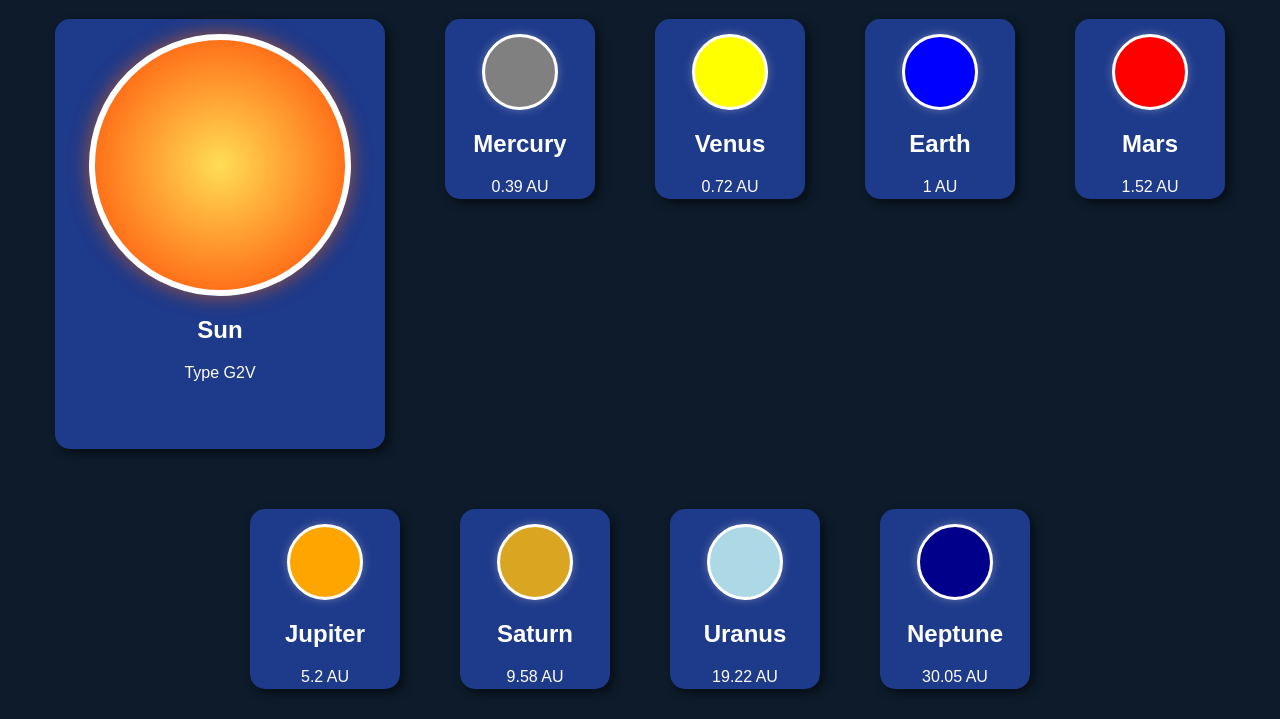
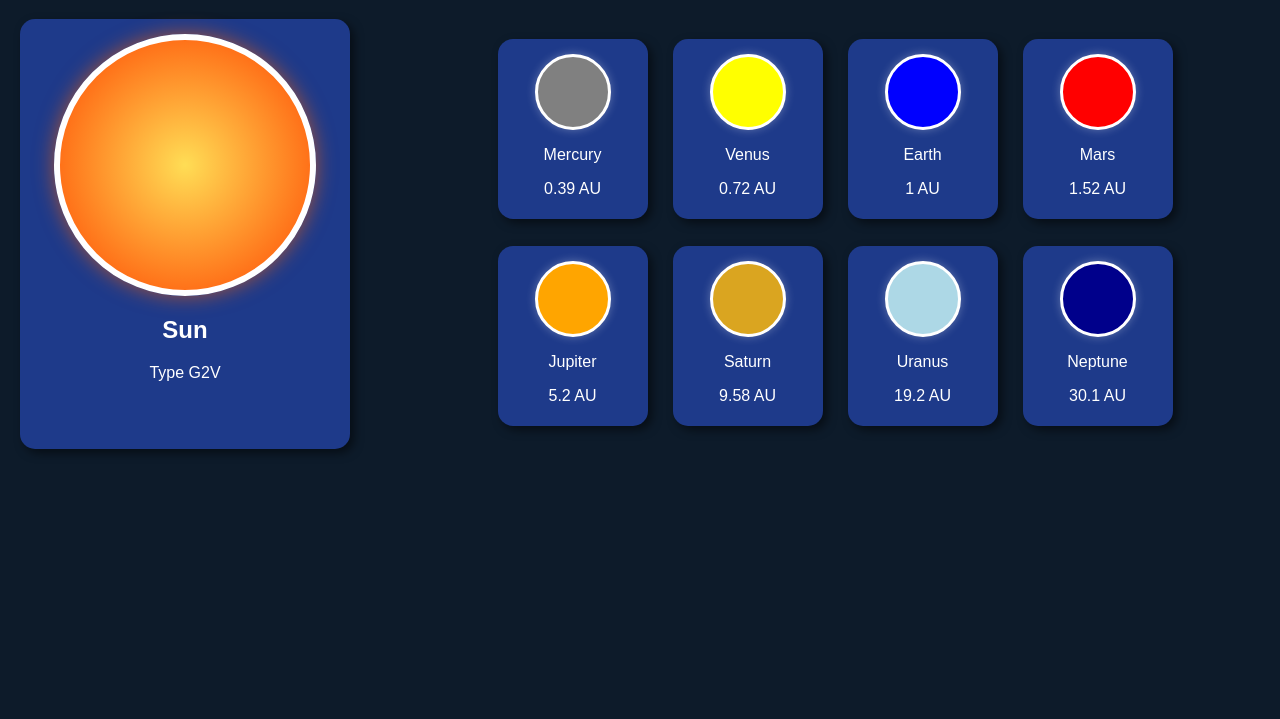
Before and after one commit to Khadija155aa/Playing-Cards, an Eleventy site: page index.html in a window 1280 px wide. Shown: the part 81-800 px from the top of the page. Built offline with nearby package versions, Linux system fonts and the light colour scheme; Eleventy itself is replaced by a stand-in of ours; files that its build step writes are made by us from their sources.

Commit message:
add change

```diff
--- a/index.html
+++ b/index.html
@@ -7,13 +7,14 @@
    <link rel="stylesheet" href="/styles/screen.css">
    <script src="https://unpkg.com/scrollreveal"></script>
    <script src="/js/scrollreveal.js"></script>
-
 </head>
 <body>
    <header>
        <h1>Planetary Playing Cards</h1>
    </header>
+
    <main class="grid-container">
+       <!-- Sun Card -->
        <div class="card sun">
            <div class="circle"></div>
            <h2>Sun</h2>
@@ -21,55 +22,52 @@
        </div>
 
 
-        <div class="card planet">
+       <!-- Planets Wrapper -->
+       <div class="planets-wrapper">
+           <div class="card mercury">
                <div class="circle" style="background: gray;"></div>
-            <h2>Mercury</h2>
+               <p>Mercury</p>
                <p>0.39 AU</p>
            </div>
-
-        <div class="card planet">
+           <div class="card venus">
                <div class="circle" style="background: yellow;"></div>
-            <h2>Venus</h2>
+               <p>Venus</p>
                <p>0.72 AU</p>
            </div>
-
-        <div class="card planet">
+           <div class="card earth">
                <div class="circle" style="background: blue;"></div>
-            <h2>Earth</h2>
+               <p>Earth</p>
                <p>1 AU</p>
            </div>
-
-        <div class="card planet">
+           <div class="card mars">
                <div class="circle" style="background: red;"></div>
-            <h2>Mars</h2>
+               <p>Mars</p>
                <p>1.52 AU</p>
            </div>
-
-        <div class="card planet">
+           <div class="card jupiter">
                <div class="circle" style="background: orange;"></div>
-            <h2>Jupiter</h2>
+               <p>Jupiter</p>
                <p>5.2 AU</p>
            </div>
-
-        <div class="card planet">
+           <div class="card saturn">
                <div class="circle" style="background: goldenrod;"></div>
-            <h2>Saturn</h2>
+               <p>Saturn</p>
                <p>9.58 AU</p>
            </div>
+           <div class="card uranus">
+               <div class="circle" style="background: lightblue;"></div>
+               <p>Uranus</p>
+               <p>19.2 AU</p>
+           </div>
+           <div class="card neptune">
+               <div class="circle" style="background: darkblue;"></div>
+               <p>Neptune</p>
+               <p>30.1 AU</p>
+           </div>
+       </div>
+   </main>
 
-        <div class="card planet">
-            <div class="circle" style="background: lightblue;"></div>
-            <h2>Uranus</h2>
-            <p>19.22 AU</p>
-        </div>
 
-        <div class="card planet">
-            <div class="circle" style="background: darkblue;"></div>
-            <h2>Neptune</h2>
-            <p>30.05 AU</p>
-        </div>
-
-    </main>
    <script>
        ScrollReveal().reveal('.card', { interval: 200 });
    </script>
```
Lines whose indentation alone changed are shown as unchanged.
